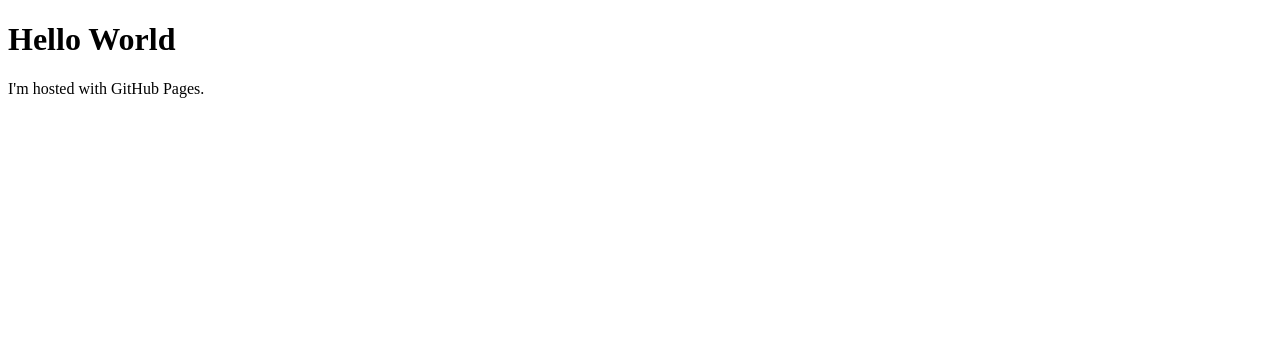
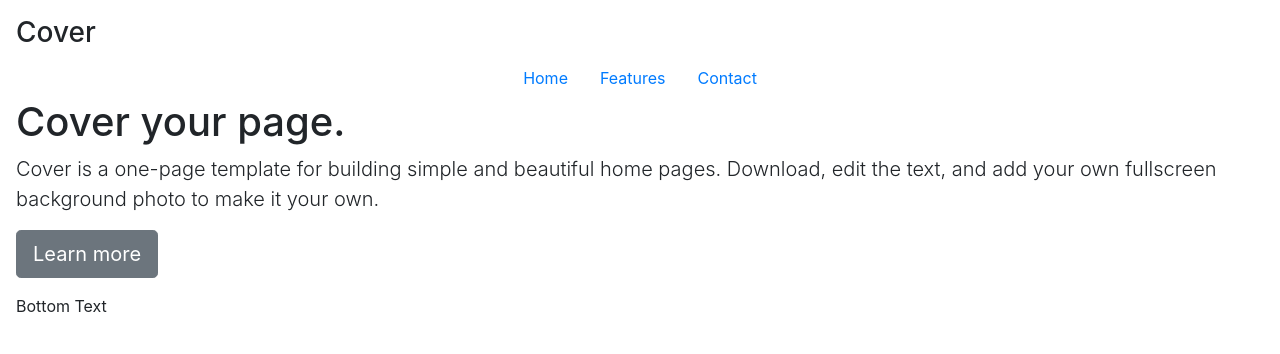
Before and after one commit to ffux/ffux.github.io, a plain HTML site: page index.html in a window 1280 px wide. Drawn offline with nearby package versions, Linux system fonts and the light colour scheme.

Commit message:
Update index.html

```diff
--- a/index.html
+++ b/index.html
@@ -1,7 +1,47 @@
-<!DOCTYPE html>
-<html>
-<body>
-<h1>Hello World</h1>
-<p>I'm hosted with GitHub Pages.</p>
-</body>
+<!doctype html>
+<html lang="en">
+  <head>
+    <!-- Required meta tags -->
+    <meta charset="utf-8">
+    <meta name="viewport" content="width=device-width, initial-scale=1, shrink-to-fit=no">
+
+    <!-- Bootstrap CSS -->
+    <link rel="stylesheet" href="https://stackpath.bootstrapcdn.com/bootstrap/4.3.1/css/bootstrap.min.css" integrity="sha384-ggOyR0iXCbMQv3Xipma34MD+dH/1fQ784/j6cY/iJTQUOhcWr7x9JvoRxT2MZw1T" crossorigin="anonymous">
+
+    <title>Hello, world!</title>
+  </head>
+  <body>
+    <div class="cover-container d-flex w-100 h-100 p-3 mx-auto flex-column">
+  <header class="masthead mb-auto">
+    <div class="inner">
+      <h3 class="masthead-brand">Cover</h3>
+      <nav class="nav nav-masthead justify-content-center">
+        <a class="nav-link active" href="#">Home</a>
+        <a class="nav-link" href="#">Features</a>
+        <a class="nav-link" href="#">Contact</a>
+      </nav>
+    </div>
+  </header>
+
+  <main role="main" class="inner cover">
+    <h1 class="cover-heading">Cover your page.</h1>
+    <p class="lead">Cover is a one-page template for building simple and beautiful home pages. Download, edit the text, and add your own fullscreen background photo to make it your own.</p>
+    <p class="lead">
+      <a href="#" class="btn btn-lg btn-secondary">Learn more</a>
+    </p>
+  </main>
+
+  <footer class="mastfoot mt-auto">
+    <div class="inner">
+      <p>Bottom Text</p>
+    </div>
+  </footer>
+</div>
+
+    <!-- Optional JavaScript -->
+    <!-- jQuery first, then Popper.js, then Bootstrap JS -->
+    <script src="https://code.jquery.com/jquery-3.3.1.slim.min.js" integrity="sha384-q8i/X+965DzO0rT7abK41JStQIAqVgRVzpbzo5smXKp4YfRvH+8abtTE1Pi6jizo" crossorigin="anonymous"></script>
+    <script src="https://cdnjs.cloudflare.com/ajax/libs/popper.js/1.14.7/umd/popper.min.js" integrity="sha384-UO2eT0CpHqdSJQ6hJty5KVphtPhzWj9WO1clHTMGa3JDZwrnQq4sF86dIHNDz0W1" crossorigin="anonymous"></script>
+    <script src="https://stackpath.bootstrapcdn.com/bootstrap/4.3.1/js/bootstrap.min.js" integrity="sha384-JjSmVgyd0p3pXB1rRibZUAYoIIy6OrQ6VrjIEaFf/nJGzIxFDsf4x0xIM+B07jRM" crossorigin="anonymous"></script>
+  </body>
 </html>
```
